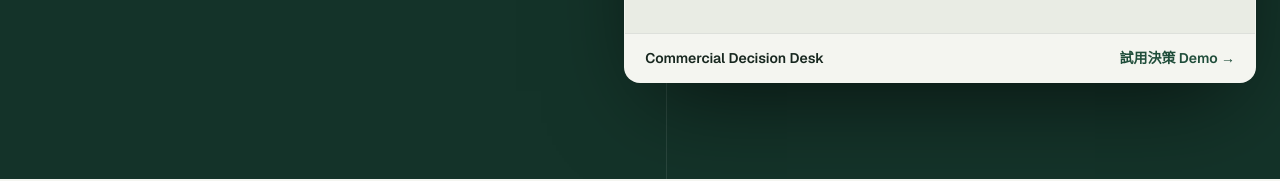
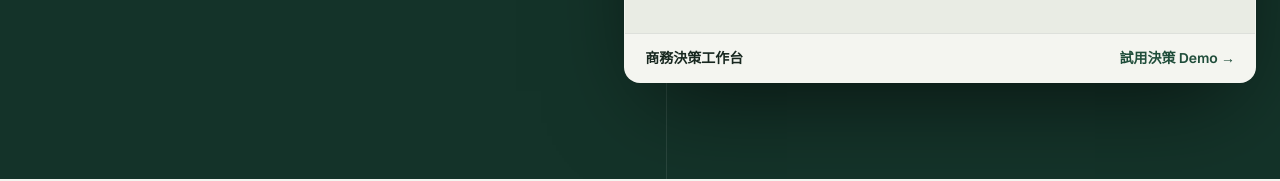
Before and after one commit to apchen1978/pauls-tradecraft, a React (Vite) app: page / in a window 1280 px wide. Shown: the part 661-842 px from the top of the page. Built offline with nearby package versions, Linux system fonts and the light colour scheme.

Commit message:
feat(portfolio): add Chinese product names

```diff
--- a/src/data/works.js
+++ b/src/data/works.js
@@ -76,7 +76,7 @@ export const works = [
     link: "https://apchen1978.github.io/ai-trade-deal-desk-demo/",
     linkLabel: { zh: "線上體驗", en: "Live Demo" },
     zh: {
-      title: "AI Trade Deal Desk",
+      title: "貿易交易工作台",
       desc: "把國際貿易 RFQ 判斷轉成 evidence-backed、human-in-the-loop 的商業決策工作流，並延伸到可追溯的執行前安全檢查。",
       tag: "貿易決策 · AI",
     },
@@ -492,7 +492,7 @@ export const works = [
     link: "https://apchen1978.github.io/payment-concentration-demo/",
     linkLabel: { zh: "試試付款原型", en: "Try the Payment Prototype" },
     zh: {
-      title: "Payment Concentration",
+      title: "付款集中度分析",
       desc: "把「這個月哪 7 天的付款承諾最集中」變成可編輯、可對帳的確定性計算，逐幣別分開算，不用猜。",
       tag: "付款承諾 · 工具原型",
     },
@@ -638,7 +638,7 @@ export const works = [
     },
     imageAlt: { zh: "Trade Profit Navigator 商業價值槓桿原型", en: "Trade Profit Navigator value-capture prototype" },
     zh: {
-      title: "Trade Profit Navigator",
+      title: "貿易利潤導航",
       desc: "把一筆貿易拆成價值鏈、成本、現金暴露、風險與證據，找出下一個值得測試的利潤槓桿。",
       tag: "價值捕捉 · Economics · Trade",
       caseSummary: "不是問誰賺走最多，而是問下一步在哪裡可以多捕捉價值，以及為此要承擔、證明或改變什麼。",
@@ -686,7 +686,7 @@ export const works = [
     link: "https://apchen1978.github.io/commercial-decision-desk/",
     linkLabel: { zh: "試用決策 Demo", en: "Try Decision Demo" },
     zh: {
-      title: "Commercial Decision Desk",
+      title: "商務決策工作台",
       desc: "在承諾一筆交易前，先把付款、交付責任、決策權與未知資訊放到同一張桌上，再整理成可追溯的交易結構、控制因素與下一步。",
       tag: "商業決策 · 決策支援",
       caseSummary: "不是替人拍板，而是讓承諾前真正需要確認的事實浮現：付款、交易責任、矛盾、UNKNOWN 與下一步。工作台只建議，人做最終決定。",
--- a/src/i18n.jsx
+++ b/src/i18n.jsx
@@ -89,10 +89,10 @@ const dict = {
       headline: "每一件作品如何驗證",
       intro: "不是「我說的」——是可重跑的檢查、誠實的未知與可對照的數字。以下為目前作品的驗證方式摘要。",
       works: {
-        cdd: "Commercial Decision Desk",
+        cdd: "商務決策工作台",
         lead: "AI 海外客戶開發",
-        trade: "AI Trade Deal Desk",
-        payment: "Payment Concentration",
+        trade: "貿易交易工作台",
+        payment: "付款集中度分析",
         mori: "MORI 軟裝品牌網站",
         tracker: "窗簾軟裝 Pilot 追蹤器",
       },
@@ -134,13 +134,13 @@ const dict = {
             title: "Deal Readiness Review",
             question: "這筆商機現在能不能推進？",
             output: "CDD 評估、控制因素、Decision Path、Deal Brief 與人類決定邊界。",
-            proof: "Commercial Decision Desk",
+            proof: "商務決策工作台",
           },
           {
             title: "Commercial Control Sprint",
             question: "報價與付款承諾會如何影響執行？",
             output: "付款情境、報價版本與跟進控制點，讓承諾和風險可被檢視。",
-            proof: "Payment Concentration · Pilot Tracker",
+            proof: "付款集中度分析 · Pilot 追蹤器",
           },
         ],
       },
```
